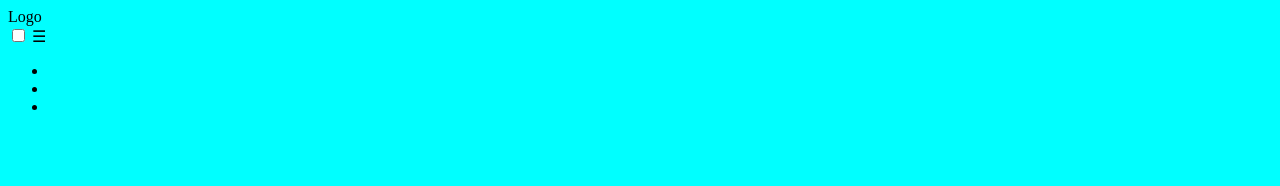
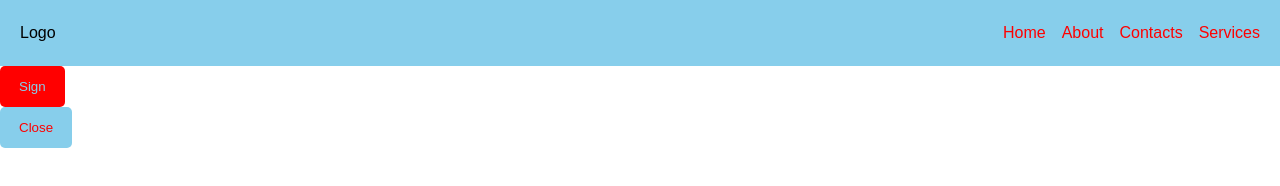
Before and after one commit to FelvinB/NAMELESS, a plain HTML site: page index.html in a window 1280 px wide. Drawn offline with Linux system fonts and the light colour scheme.

Commit message:
kakapoy aning nav bar

```diff
--- /dev/null
+++ b/assets/style/button.css
@@ -0,0 +1,19 @@
+.primary-button{
+    background: red;
+    color: skyblue;
+    border: 1px solid transparent;
+    padding: 12px 18px;
+    border-radius: 5px;
+    cursor: pointer ;
+    transition: 0.2 ease-in-out;
+    text-decoration: none;
+}
+.secondary-button{
+    background: skyblue;
+    color: red;
+    border: 1px solid transparent;
+    padding: 12px 18px;
+    border-radius: 5px;
+    cursor: pointer ;
+    transition: 0.2 ease-in-out;
+}
--- /dev/null
+++ b/assets/style/navbar.css
@@ -0,0 +1,50 @@
+#header{
+    background: skyblue;
+}
+.navbar{
+    display: flex;
+    justify-content: space-between;
+    align-items: center;
+    padding: 24px 20px;
+}
+.nav-links{
+    display: flex;
+    gap: 16px;
+}
+.nav-links li{
+    list-style: none;
+}
+.nav-links a{
+    text-decoration: none;
+    color: red;
+}
+.menu-btn{
+    display: none;
+    font-size: 24px;
+    cursor: pointer;
+}
+.menu-toggle {
+    display: none;
+}
+
+@media only screen and (max-width: 760px){
+
+    .nav-links {
+        display: none;
+        width: 100%;
+        flex-direction: column;
+        position: absolute;
+        background-color: skyblue;
+        top: 60px;
+        left: 0;
+        padding-bottom: 20px;
+      }
+      .menu-btn {
+        display: flex;
+
+
+      }
+    #header{
+        background: skyblue;
+    }
+}
--- a/assets/style/style.css
+++ b/assets/style/style.css
@@ -1,10 +1,17 @@
-body{
-    background-color: aqua;
+@import "button.css";
+@import "navbar.css";
+
+*{
+    margin: 0;
+    padding: 0;
+    box-sizing: border-box;
 }
-.felv{
-    text-align: center;
-    display: flex;
-    flex-direction: column;
-    text-shadow: 10px 10px 10px 10px;
-    border: 1px red solid;
+
+html,body{
+    font-family: Arial, Helvetica, sans-serif;
+    overflow-x: hidden;
 }
+
+.container{
+    max-width: 1200px;
+}
--- a/index.html
+++ b/index.html
@@ -13,11 +13,14 @@
             <input type="checkbox" class ="menu-toggle" id="menu-toggle">
             <label for="menu-toggle" class="menu-btn">☰</label>
             <ul class="nav-links">
-                <li><a href=""></a></li>
-                <li></li>
-                <li></li>
+                <li><a href="./index.html">Home</a></li>
+                <li><a href="./pages/about.html">About</a></li>
+                <li><a href="./pages/contact.html">Contacts</a></li>
+                <li><a href="./pages/services.html">Services</a></li>
             </ul>
         </nav>
     </header>
+    <div ><button class="primary-button">Sign</button></div>
+    <div ><button class="secondary-button">Close</button></div>
 </body>
 </html>
```
